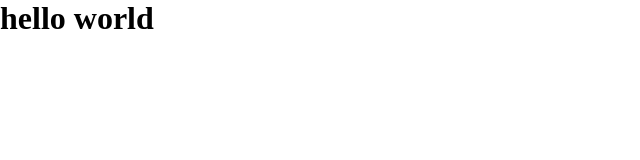
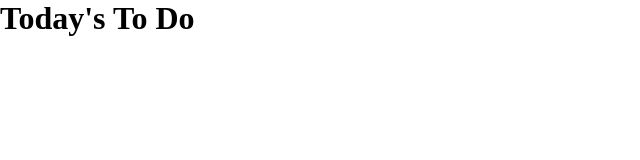
Before and after one commit to AleksandarIvezic/To_Do_list, a website built with webpack: page src/index.html in a window 1280 px wide. Shown: the whole page, without its empty margins (0-640 px from the left). Built offline with nearby package versions, Linux system fonts and the light colour scheme.

Commit message:
Set up html file

```diff
--- a/src/index.html
+++ b/src/index.html
@@ -11,8 +11,10 @@
 </head>
 
 <body>
-
-  <h1>hello world</h1>
+<div class="main">
+  <h1>Today's To Do</h1>
+  <ul></ul>
+</div>
 
   <script src="main.js"></script>
 </body>
```
